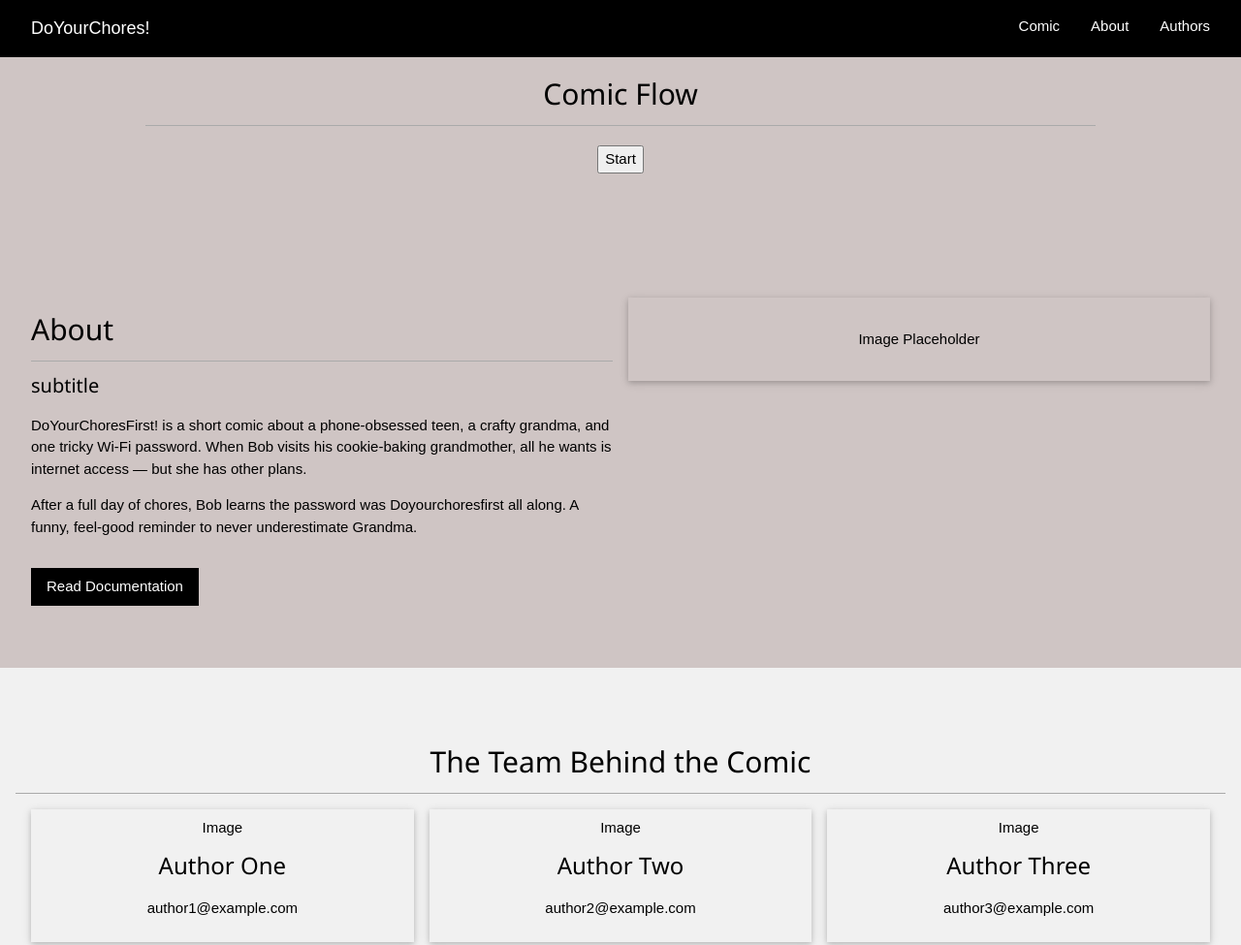
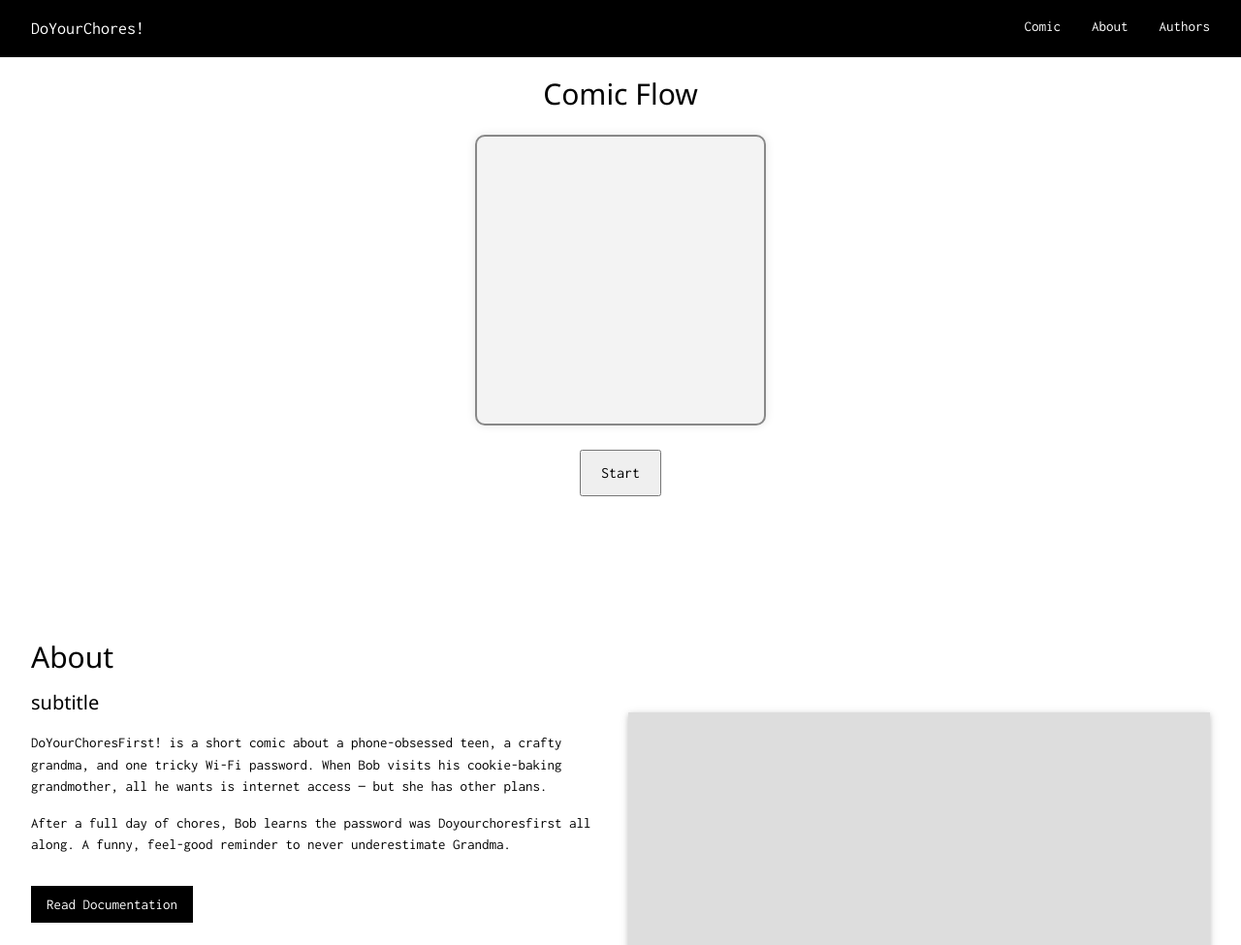
Before and after one commit to evva5667/Comic-Wifi-Password, a plain HTML site: page index.html in a window 1280 px wide. Shown: the top 975 px of the page at 97% size. Drawn offline with nearby package versions, Linux system fonts and the light colour scheme.

Commit message:
Update Style.css

```diff
--- a/Style.css
+++ b/Style.css
@@ -1,57 +1,57 @@
-/* Base styling */
-body {
-  margin: 4;
-  font-family: Arial, sans-serif;
-  background-color: #cfc5c4;
+body, html {
+  height: 100%;
+  font-family: "Inconsolata", sans-serif;
+  scroll-behavior: smooth;
 }
 
-/* Navbar */
-.navbar {
-  background: #b5aaa8;
-  padding: 10px 20px;
-  display: flex;
-  justify-content: space-between;
-  align-items: center;
-  position: sticky;
-  top: 0;
-  z-index: 100;
-  height: 50px;
+.hero-section {
+  height: 100vh;
+  background-color: #444;
+  color: white;
+  position: relative;
 }
 
-.navbar a {
-  text-decoration: none;
-  color: #0d0c0c;
-  margin-left: 15px;
-  font-weight: bold;
+.comic-box {
+  margin: 20px auto;
+  width: 300px;
+  height: 300px;
+  padding: 20px;
+  background-color: #f3f3f3;
+  border: 2px solid #888;
+  border-radius: 10px;
+  font-size: 22px;
+  line-height: 1.6;
+  display: flex;
+  align-items: center;
+  justify-content: center;
+  text-align: center;
+  box-shadow: 0 0 10px rgba(0, 0, 0, 0.1);
+}
+#comic-controls button {
+  margin: 5px;
+  padding: 10px 20px;
+  font-size: 16px;
 }
 
-.nav-right a:hover {
-  text-decoration: underline;
+
+.image-placeholder {
+  height: 1000px;
+  background: #ddd;
+  display: flex;
+  justify-content: center;
+  align-items: center;
+  font-style: italic;
+  color: #666;
+  margin-top: 15%;
 }
 
-/* Container */
-.container {
-  padding: 20px;
-  max-width: 1200px;
-  margin: auto;
+.profile-placeholder {
+  height: 150px;
+  background: #ccc;
+  margin-bottom: 1rem;
+  display: flex;
+  justify-content: center;
+  align-items: center;
+  font-style: italic;
+  color: #555;
 }
-
-/* Section Headings */
-h2 {
-  border-bottom: 1px solid #aaa;
-  padding-bottom: 10px;
-}
-
-/* About Section */
-#About {
-  margin-top: 20px;
-  padding: 20px;
-}
-
-#About h2 {
-  font-size: 36px;
-  font-weight: bold;
-  color: #0d0c0c;
-  margin-bottom: 40px;
-  font-family: Arial, sans-serif;
-}
```
